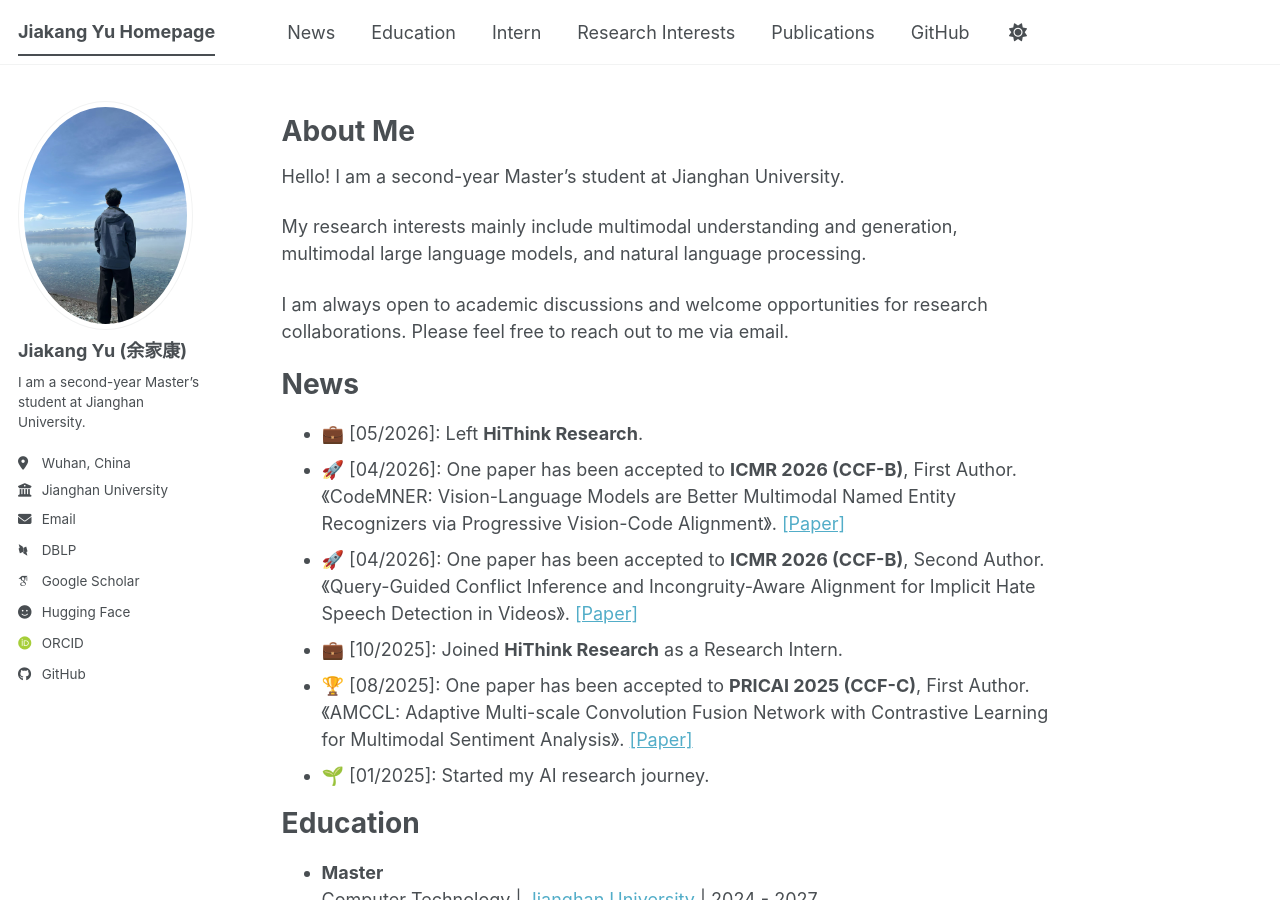
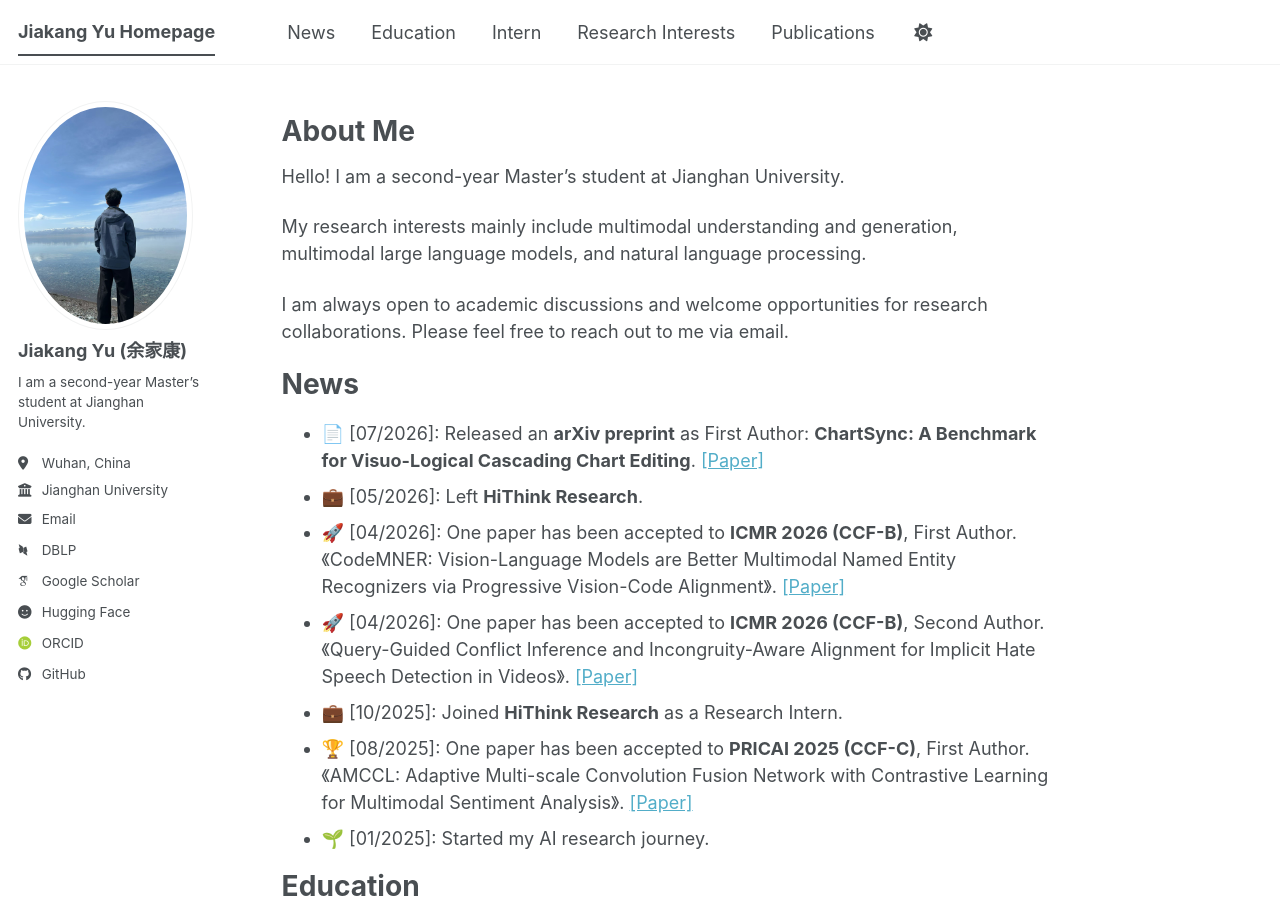
Before and after one commit to kaka-yjk/kaka-yjk.github.io, a Jekyll site: the page built from _pages/about.md, in a window 1280 px wide and 900 px high. Built offline with Jekyll 4.4.1, drawn with Linux system fonts in a browser that asks for light colours; some web fonts are replaced; a script bundle is joined from its source files by our own code; library files that are not in the unit come from our copies.

Commit message:
Add ChartSync preprint to homepage news

```diff
--- a/_data/navigation.yml
+++ b/_data/navigation.yml
@@ -13,6 +13,3 @@ main:
 
   - title: "Publications"
     url: /publications/
-
-  - title: "GitHub"
-    url: "https://github.com/kaka-yjk"
--- a/_pages/about.md
+++ b/_pages/about.md
@@ -17,6 +17,7 @@ My research interests mainly include multimodal understanding and generation, mu
 I am always open to academic discussions and welcome opportunities for research collaborations. Please feel free to reach out to me via email.
 
 <h1 id="news">News</h1>
+* 📄 [07/2026]: Released an **arXiv preprint** as First Author: **ChartSync: A Benchmark for Visuo-Logical Cascading Chart Editing**. [[Paper]](https://arxiv.org/abs/2607.10301)
 * 💼 [05/2026]: Left **HiThink Research**.
 * 🚀 [04/2026]: One paper has been accepted to **ICMR 2026 (CCF-B)**, First Author. 《CodeMNER: Vision-Language Models are Better Multimodal Named Entity Recognizers via Progressive Vision-Code Alignment》. [[Paper]](https://doi.org/10.1145/3805622.3810770)
 * 🚀 [04/2026]: One paper has been accepted to **ICMR 2026 (CCF-B)**, Second Author. 《Query-Guided Conflict Inference and Incongruity-Aware Alignment for Implicit Hate Speech Detection in Videos》. [[Paper]](https://doi.org/10.1145/3805622.3810673)
```
